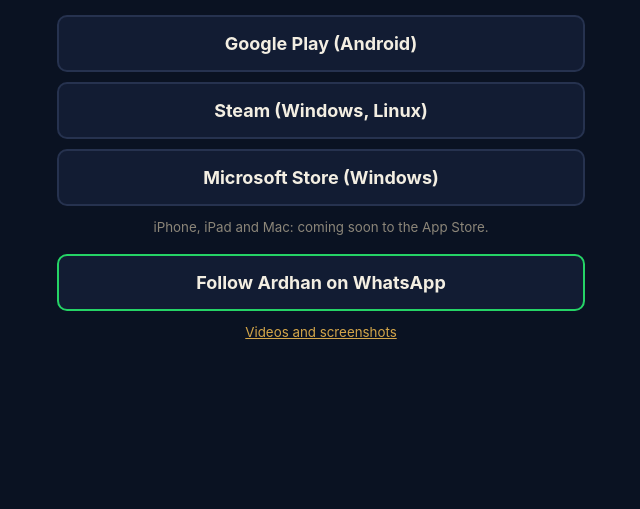
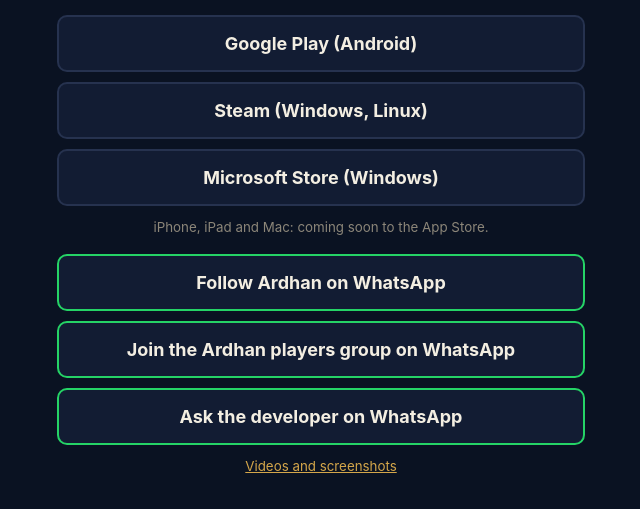
Before and after one commit to serbstefan-cmyk/ardhan-support, a plain HTML site: page get/index.html in a window 1280 px wide. Shown: the part 505-1014 px from the top of the page, without its empty margins (319-959 px from the left). Before the commit the page ends 888 px from the top, so only its background shows below. Drawn offline with Linux system fonts and the light colour scheme.

Commit message:
Download page: WhatsApp players group and a chat button
Co-Authored-By: claude-flow <ruv@ruv.net>

```diff
--- a/get/index.html
+++ b/get/index.html
@@ -25,6 +25,8 @@ small{color:#8C8679}
 <a class="b" id="ms" href="https://apps.microsoft.com/detail/9NHQ8P3417S5">Microsoft Store (Windows)</a>
 <p><small>iPhone, iPad and Mac: coming soon to the App Store.</small></p>
 <a class="b" href="https://whatsapp.com/channel/0029Vb901C54NVidIV6S5Y12" style="border-color:#25D366">Follow Ardhan on WhatsApp</a>
+<a class="b" href="https://chat.whatsapp.com/L5Wl9mfYN4CJBvM9WyShFC" style="border-color:#25D366">Join the Ardhan players group on WhatsApp</a>
+<a class="b" href="https://wa.me/40770664422?text=Hi!%20I%20have%20a%20question%20about%20Ardhan." style="border-color:#25D366">Ask the developer on WhatsApp</a>
 <p><small><a href="../presskit/" style="color:#D4A64A">Videos and screenshots</a></small></p>
 </div>
 <script>
```
